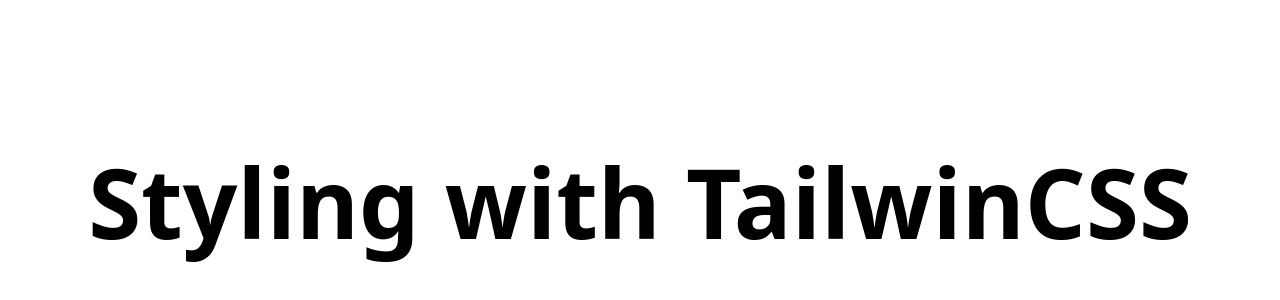
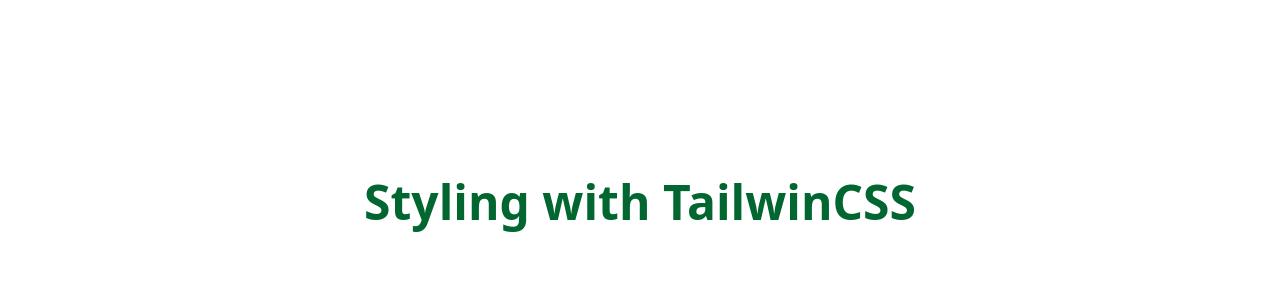
Before and after one commit to VJADOUN2000/Frontend_Dev, a plain HTML site: page Day09(TailwindCSS Responsiveness)/index.html in a window 1280 px wide. Shown: the part 198-498 px from the top of the page. Drawn offline with nearby package versions, Linux system fonts and the light colour scheme.

Commit message:
Understand tailwindCSS sm, md, lg class working (Simple example)

```diff
--- a/Day09(TailwindCSS Responsiveness)/index.html
+++ b/Day09(TailwindCSS Responsiveness)/index.html
@@ -7,6 +7,6 @@
     <script src="https://cdn.jsdelivr.net/npm/@tailwindcss/browser@4"></script>
 </head>
 <body>
-    <h1 class="lg:text-8xl md:text-6xl sm:text-4xl whitespace-nowrap font-bold absolute top-1/2 left-1/2 -translate-x-1/2 -translate-y-1/2">Styling with TailwinCSS</h1>
+    <h1 class="text-5xl sm:text-purple-800 md:text-orange-800 lg:text-green-800 whitespace-nowrap font-bold absolute top-1/2 left-1/2 -translate-x-1/2 -translate-y-1/2">Styling with TailwinCSS</h1>
 </body>
 </html>
```
